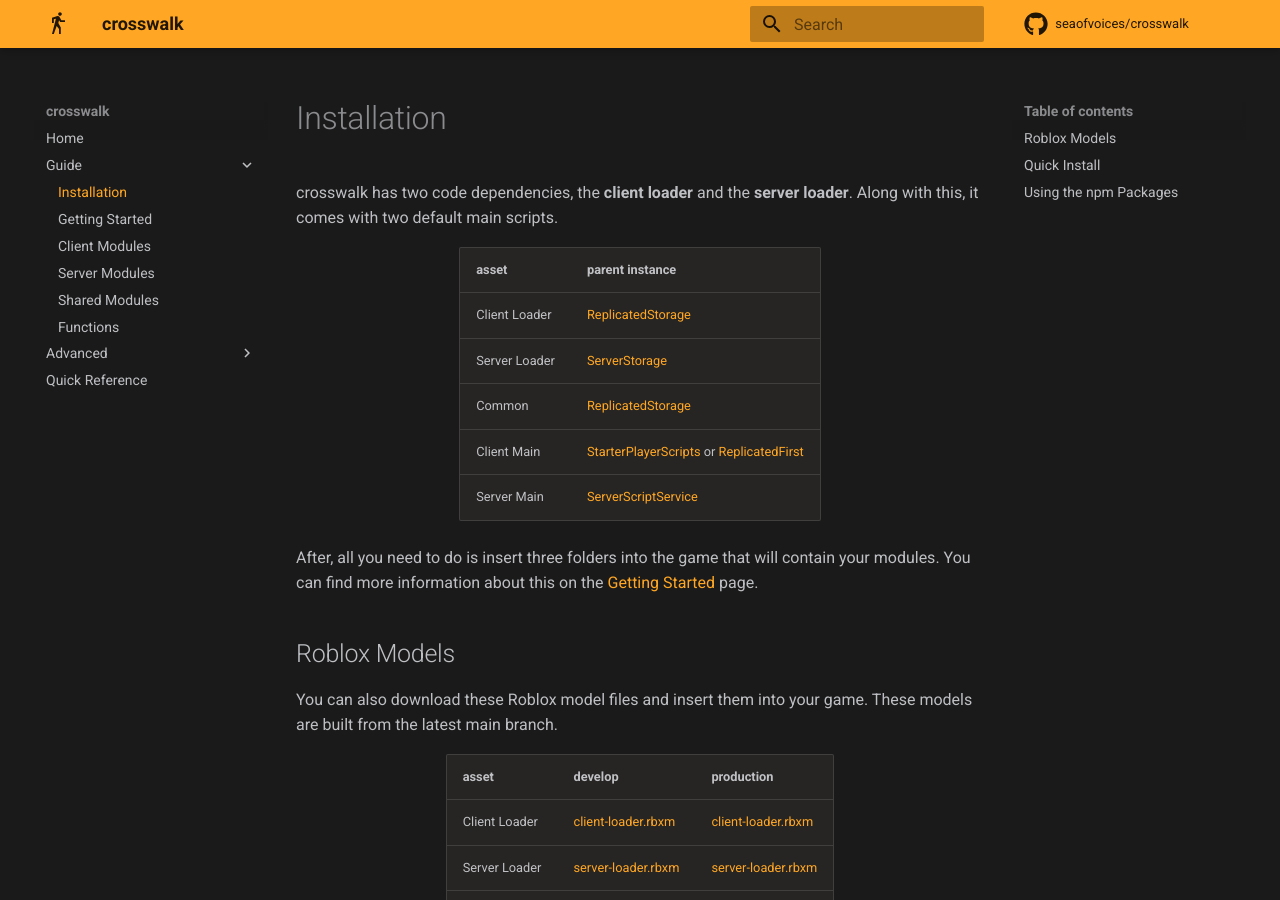
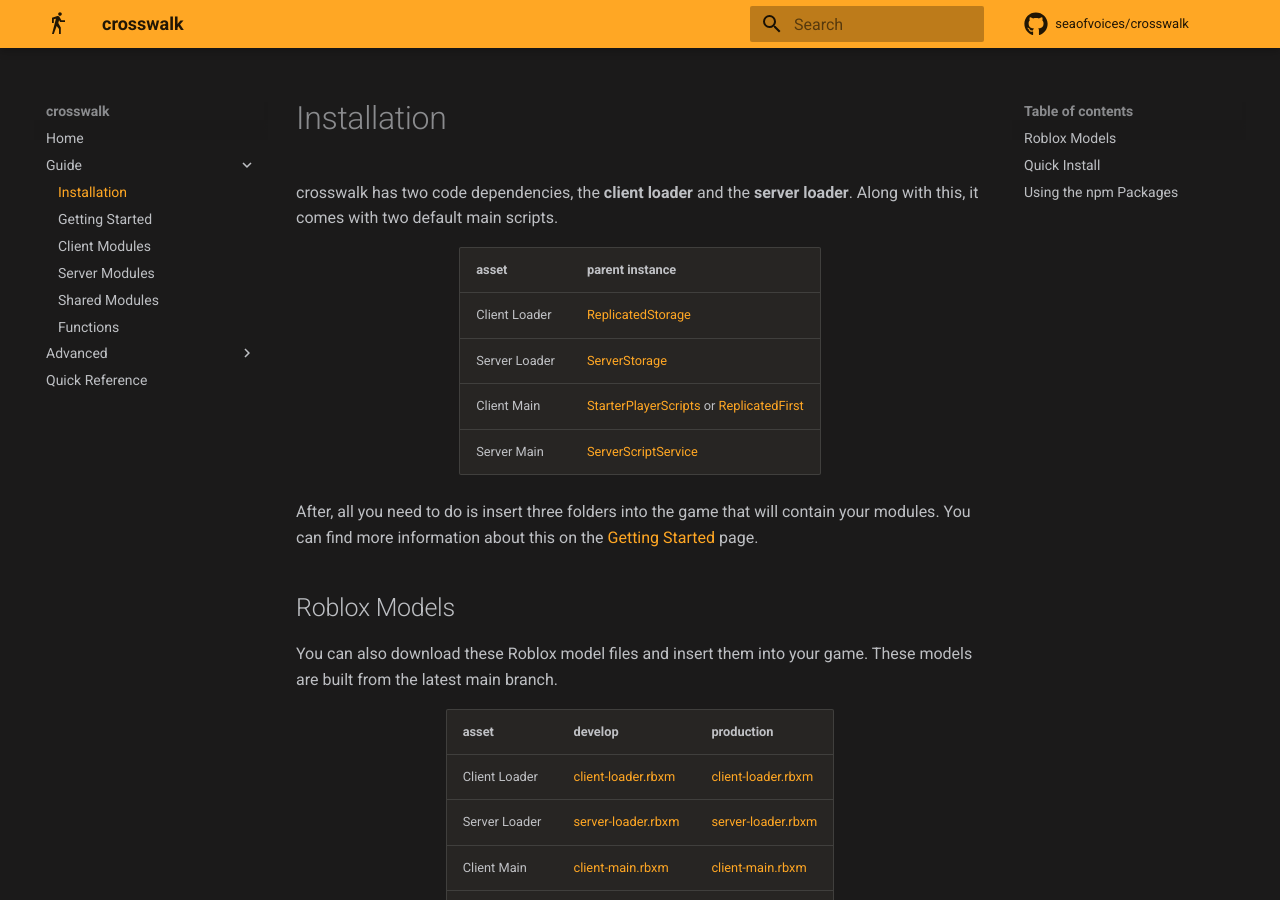
Before and after one commit to seaofvoices/crosswalk, an MkDocs documentation site: the page built from docs/Guide/Installation.md, in a window 1280 px wide and 900 px high. Built offline with MkDocs 1.6.1 and Material for MkDocs 9.7.7, drawn with Linux system fonts in a browser that asks for light colours; comment, search, counter and statistics services are not loaded; some of the changed text lies outside the part shown.

Commit message:
Update installation docs

```diff
--- a/docs/Guide/Installation.md
+++ b/docs/Guide/Installation.md
@@ -6,7 +6,6 @@ crosswalk has two code dependencies, the **client loader** and the **server load
 | -- | -- |
 | Client Loader | [ReplicatedStorage](https://developer.roblox.com/en-us/api-reference/class/ReplicatedStorage) |
 | Server Loader | [ServerStorage](https://developer.roblox.com/en-us/api-reference/class/ServerStorage) |
-| Common | [ReplicatedStorage](https://developer.roblox.com/en-us/api-reference/class/ReplicatedStorage) |
 | Client Main | [StarterPlayerScripts](https://developer.roblox.com/en-us/api-reference/class/StarterPlayerScripts) or [ReplicatedFirst](https://developer.roblox.com/en-us/api-reference/class/ReplicatedFirst) |
 | Server Main| [ServerScriptService](https://developer.roblox.com/en-us/api-reference/class/ServerScriptService) |
 
@@ -20,7 +19,6 @@ You can also download these Roblox model files and insert them into your game. T
 | -- | -- | -- |
 | Client Loader | [client-loader.rbxm](../releases/main/debug/client-loader.rbxm) | [client-loader.rbxm](../releases/main/client-loader.rbxm) |
 | Server Loader | [server-loader.rbxm](../releases/main/debug/server-loader.rbxm) | [server-loader.rbxm](../releases/main/server-loader.rbxm) |
-| Common | [common.rbxm](../releases/main/debug/common.rbxm) | [common.rbxm](../releases/main/common.rbxm) |
 | Client Main | [client-main.rbxm](../releases/main/debug/client-main.rbxm) | [client-main.rbxm](../releases/main/client-main.rbxm) |
 | Server Main | [server-main.rbxm](../releases/main/debug/server-main.rbxm) | [server-main.rbxm](../releases/main/server-main.rbxm) |
 
```
